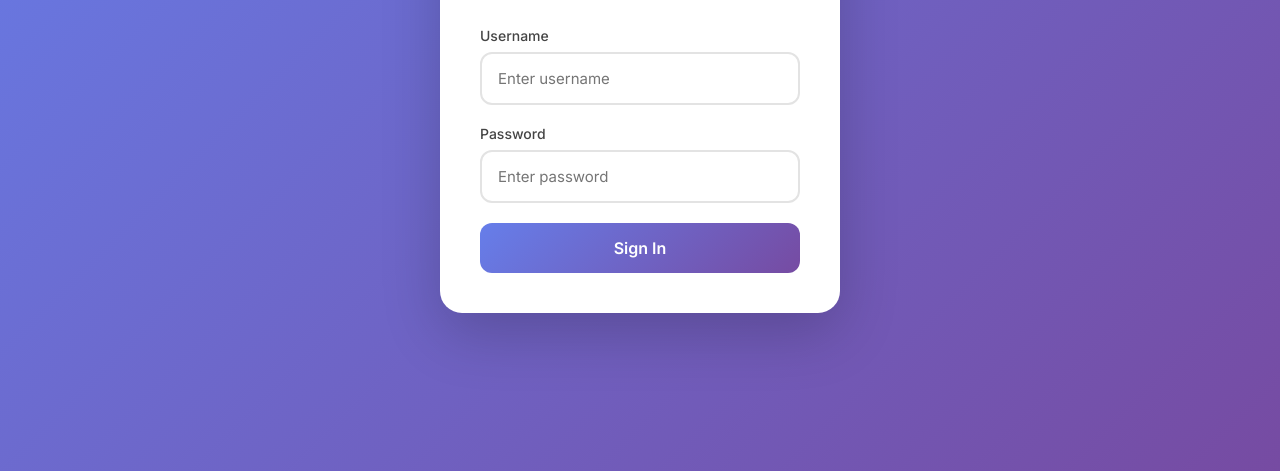
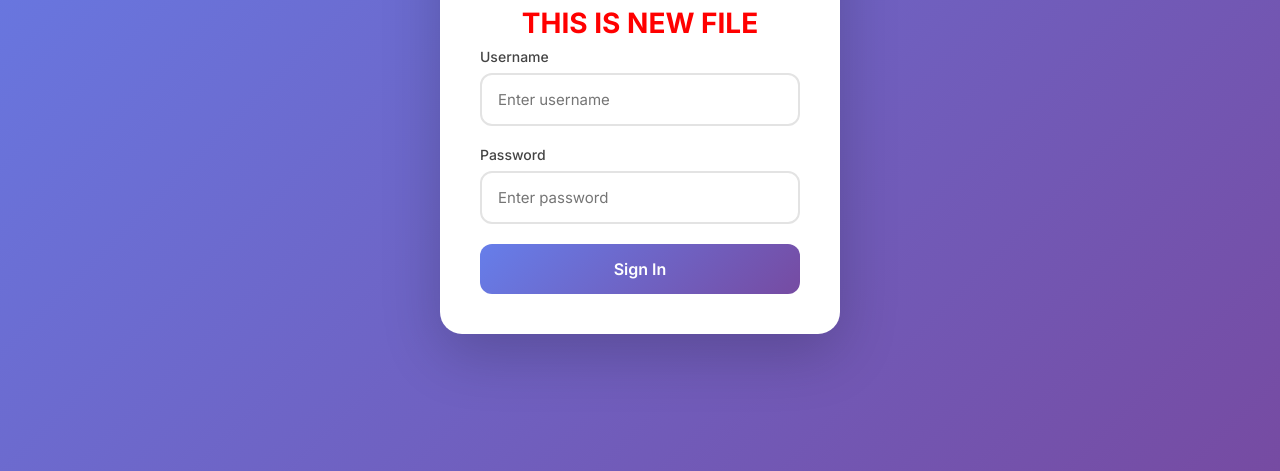
Before and after one commit to ha20shita/face_attendance_profesional, a plain HTML site: page Frontend/login.html in a window 1280 px wide. Shown: the part 329-800 px from the top of the page. Drawn offline with Linux system fonts and the light colour scheme.

Commit message:
Update login.html

```diff
--- a/Frontend/login.html
+++ b/Frontend/login.html
@@ -152,7 +152,7 @@
 
     <h1>Face Attendance</h1>
     <p class="subtitle">Sign in to access the dashboard</p>
-
+    <h1 style="color:red;">THIS IS NEW FILE</h1>
     <!-- Removed Create Admin Section Completely -->
 
     <div class="error-message" id="errorMsg"></div>
```
